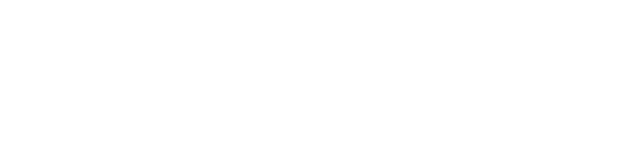
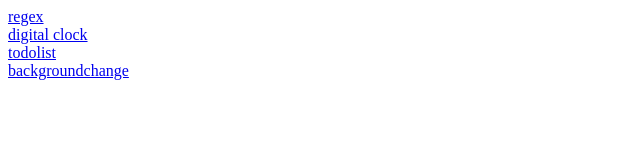
Before and after one commit to Mukesh881yadav/core_js.github.io, a plain HTML site: page index.html in a window 1280 px wide. Shown: the whole page, without its empty margins (0-640 px from the left). Drawn offline with Linux system fonts and the light colour scheme.

Commit message:
title change

```diff
--- a/index.html
+++ b/index.html
@@ -9,17 +9,17 @@
 <body>
 
     <div>
-        <a href="regex.html"></a>
+        <a href="regex.html">regex</a>
     </div>
 
     <div>
-        <a href="E:\corejsAssignmet\digitalclock.html"></a>
+        <a href="E:\corejsAssignmet\digitalclock.html">digital clock</a>
     </div>
     <div>
-        <a href="todolist.html"></a>
+        <a href="todolist.html">todolist</a>
     </div>
     <div>
-        <a href="backgroundchange.html"></a>
+        <a href="backgroundchange.html">backgroundchange</a>
 
     </div>
 </body>
```
